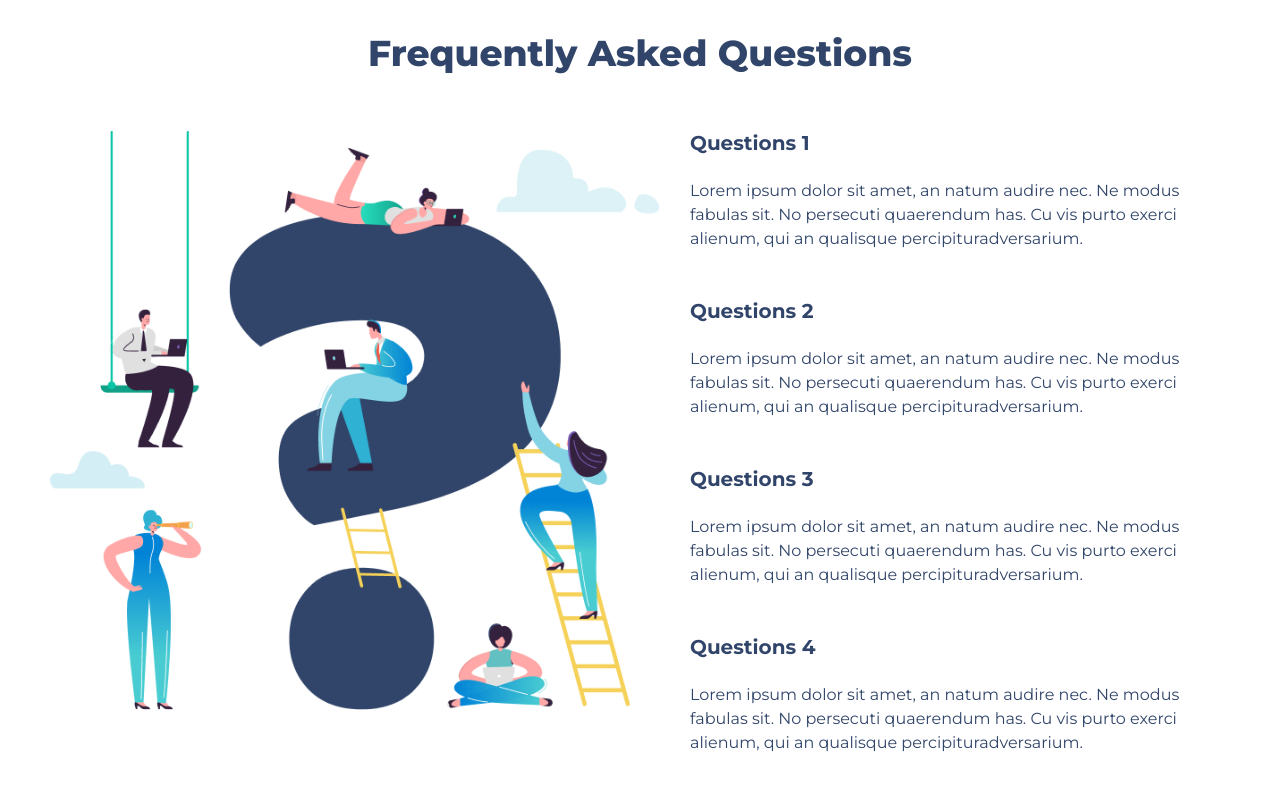
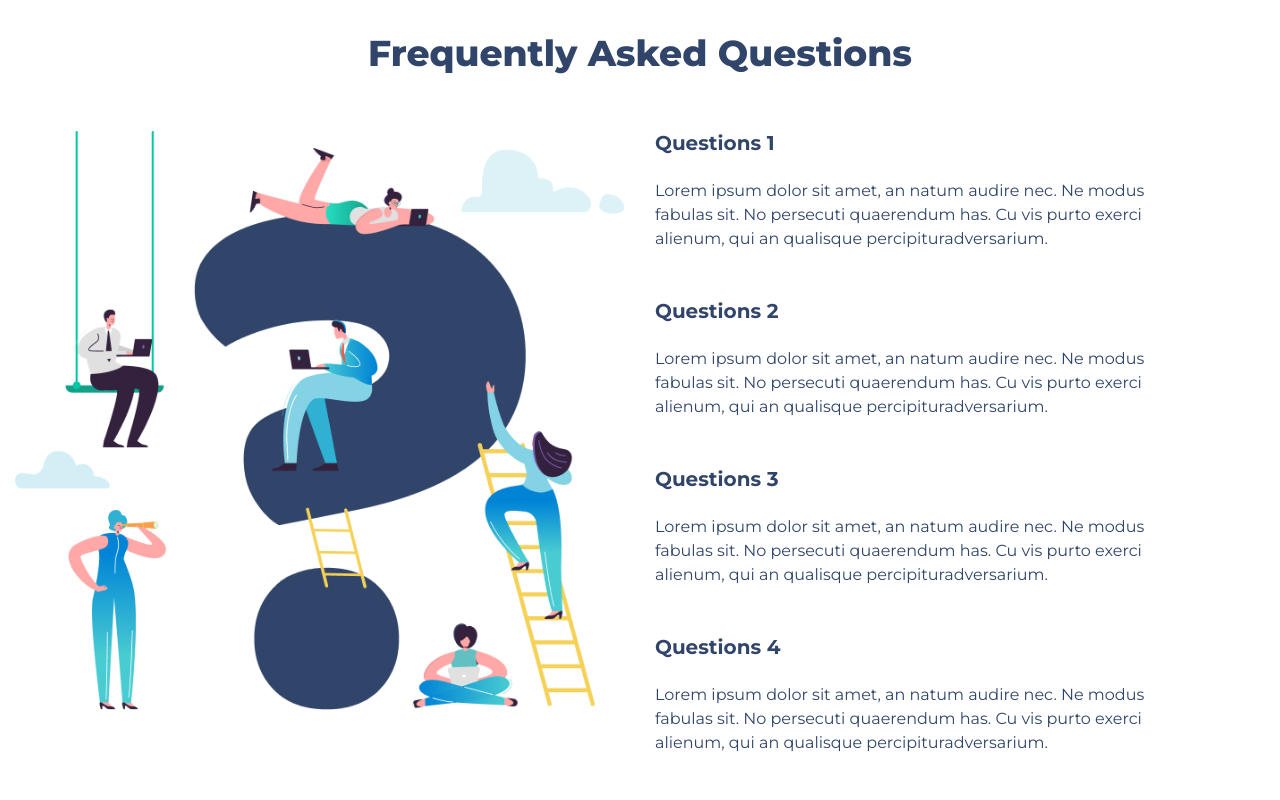
Before and after one commit to svirom/cloudware, a plain HTML site: page index.html in a window 1280 px wide. Shown: the part 3600-4400 px from the top of the page. Drawn offline with nearby package versions, Linux system fonts and the light colour scheme.

Commit message:
couple fixes in faqs

```diff
--- a/index.html
+++ b/index.html
@@ -310,11 +310,11 @@
           <h2>Frequently Asked Questions</h2>
         </div>
       </div>
-      <div class="row justify-content-center mt-5">
+      <div class="row mt-5">
         <div class="col-lg-6 text-right d-none d-lg-block">
           <img src="img/faqs-img.png" class="img-fluid" alt="Image">
         </div>
-        <div class="col-lg-6 faqs-questions">
+        <div class="col-lg-6 faqs-questions mx-auto mx-lg-0">
           <div class="faqs-question mb-5">
             <h3>Questions 1</h3>
             <p>Lorem ipsum dolor sit amet, an natum audire nec. Ne modus fabulas sit. No persecuti quaerendum has. Cu vis purto exerci alienum, qui an qualisque percipituradversarium.</p>
```
